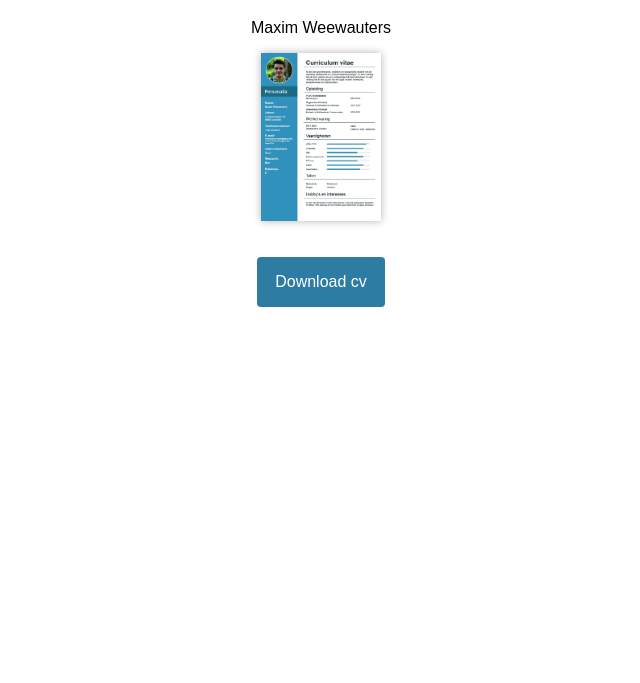
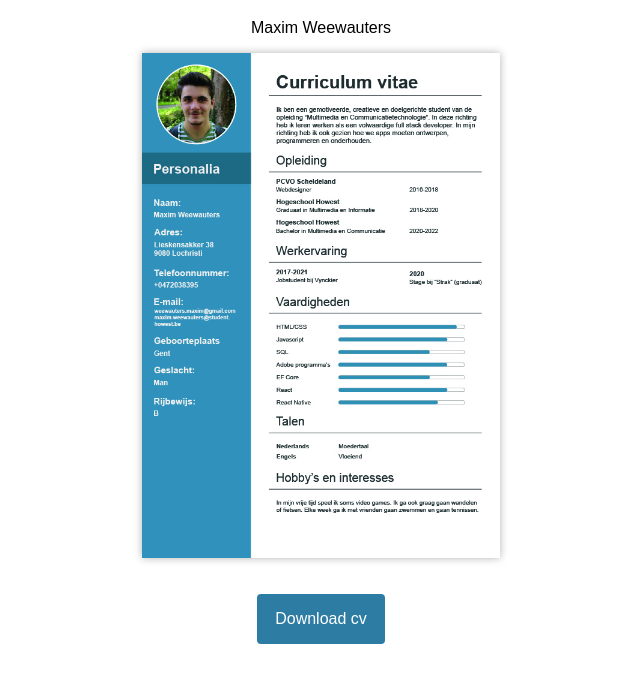
Before and after one commit to weewautersmaxim/cv, a plain HTML site: page index.html in a window 1280 px wide. Shown: the part 61-744 px from the top of the page, without its empty margins (319-959 px from the left). Drawn offline with Linux system fonts and the light colour scheme.

Commit message:
small changes

```diff
--- a/index.html
+++ b/index.html
@@ -13,7 +13,7 @@
       <p>Maxim Weewauters</p>
     </header>
     <main>
-      <a class="lightbox" href="#dog">
+      <a class="lightbox" href="#">
         <img src="image/CV_Maxim_Weewauters.jpg" />
       </a>
       <div class="lightbox-target" id="dog">
--- a/screen.css
+++ b/screen.css
@@ -11,7 +11,7 @@ html {
 /* Styles the thumbnail */
 
 a.lightbox img {
-  width: 20%;
+  width: 60%;
   box-shadow: 0px 0px 8px rgba(0, 0, 0, 0.3);
 }
 
```
